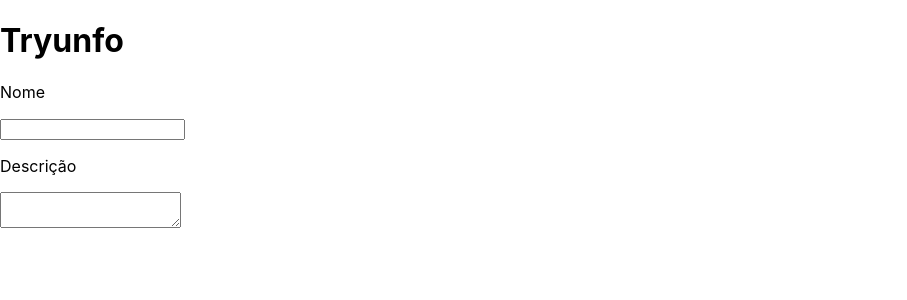
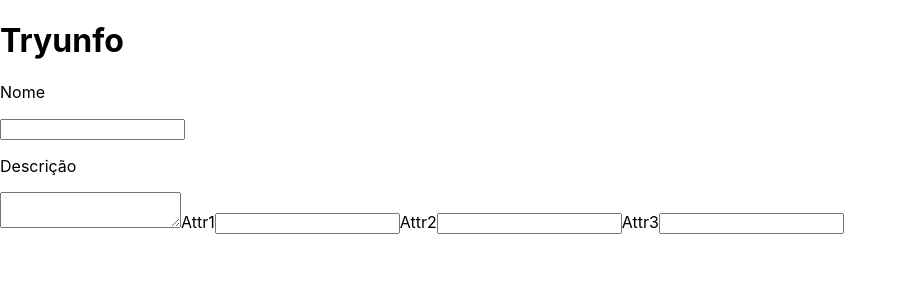
Before and after one commit to roberiodutra/tryunfo, a React (Create React App) app: page / in a window 1280 px wide. Shown: the top 300 px of the page, without its empty margins (0-907 px from the left). Built offline with nearby package versions, Linux system fonts and the light colour scheme.

Commit message:
feat: Cria o componente CardAttributes

```diff
--- /dev/null
+++ b/src/components/CardAttributes.js
@@ -0,0 +1,32 @@
+import React, { Component } from 'react';
+import PropTypes from 'prop-types';
+
+class CardAttributes extends Component {
+  render() {
+    const { cardAttr1, cardAttr2, cardAttr3, onInputChange } = this.props;
+    const cards = [cardAttr1, cardAttr2, cardAttr3];
+    return (
+      cards.map((el, index) => (
+        <label key={ index } htmlFor={ `attr${index + 1}` }>
+          {`Attr${index + 1}`}
+          <input
+            value={ el }
+            onChange={ onInputChange }
+            id={ `attr${index + 1}` }
+            type="number"
+            data-testid={ `attr${index + 1}-input` }
+          />
+        </label>
+      ))
+    );
+  }
+}
+
+CardAttributes.propTypes = {
+  cardAttr1: PropTypes.number,
+  cardAttr2: PropTypes.number,
+  cardAttr3: PropTypes.number,
+  onInputChange: PropTypes.func,
+}.isRequired;
+
+export default CardAttributes;
--- a/src/components/Form.js
+++ b/src/components/Form.js
@@ -1,6 +1,7 @@
 import React, { Component } from 'react';
 import Input from './Input';
 import TextArea from './TextArea';
+import CardAttributes from './CardAttributes';
 
 class Form extends Component {
   render() {
@@ -8,6 +9,7 @@ class Form extends Component {
       <form>
         <Input />
         <TextArea />
+        <CardAttributes />
       </form>
     );
   }
```
Also changed, not shown: 2 other files (tests, documents, lock files or other folders).
